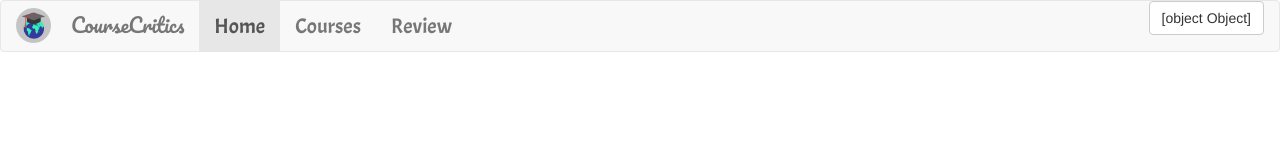
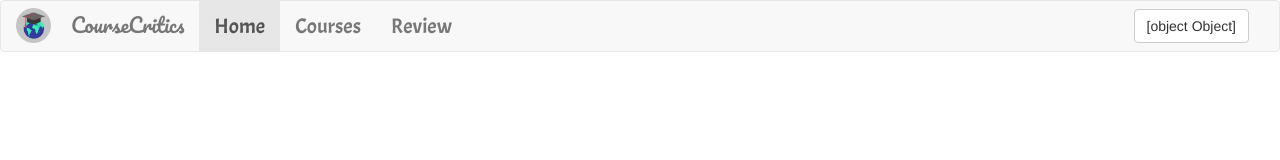
Before and after one commit to jmarken/CourseCriticsServer, an Angular app in the folder course-web-app/: page /home in a window 1280 px wide. Shown: the top 160 px of the page. Built offline with nearby package versions, Linux system fonts and the light colour scheme; sample sign-in values are in the browser's storage.

Commit message:
User button fix

```diff
--- a/course-web-app/src/app/header/header.component.html
+++ b/course-web-app/src/app/header/header.component.html
@@ -34,7 +34,7 @@
                 </div>
                 <button type="submit" class="btn btn-default">Login</button>
             </form>
-            <div class="navbar-right">
+            <div class="navbar-form navbar-right">
                 <button id="userButton" class="btn btn-default" *ngIf="loggedInUser()" (click) ="getVisibility()">{{ getuser() }}</button>
                 <button id="logoutButton" class="btn btn-danger" *ngIf="loggedInUser()"(click)="logout()">Log out</button>
             </div>
```
